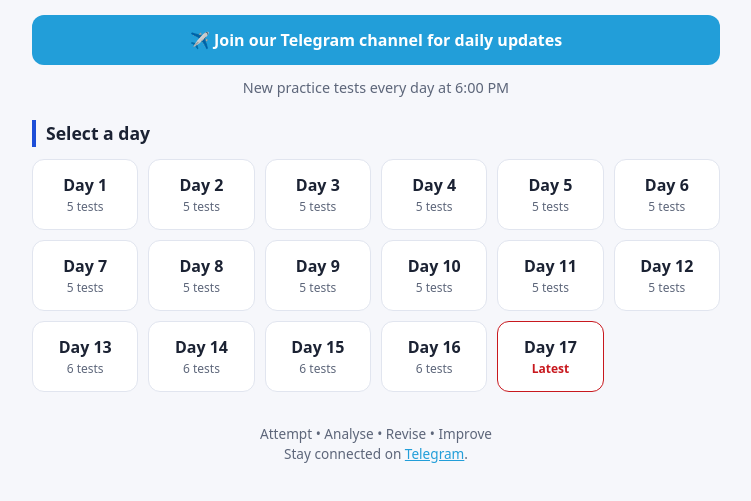
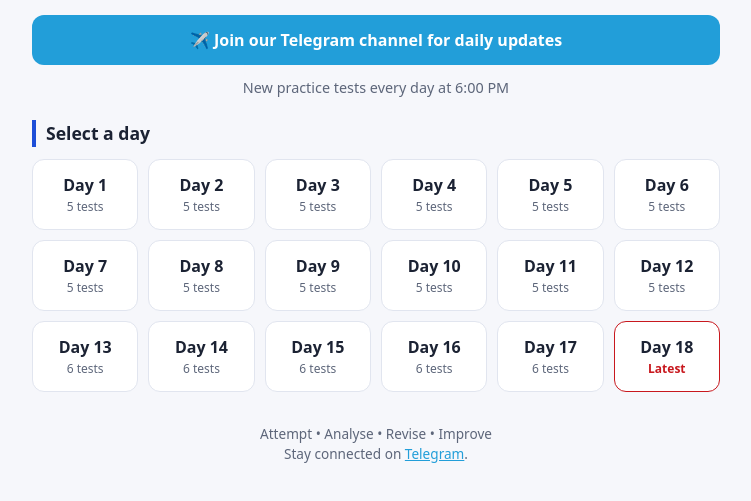
Before and after one commit to Akshara375go/sda-fda-free-series, a plain HTML site: page index.html in a window 1280 px wide. Shown: the part 221-722 px from the top of the page, without its empty margins (264-1015 px from the left). Drawn offline with Linux system fonts and the light colour scheme.

Commit message:
Update index.html

```diff
--- a/index.html
+++ b/index.html
@@ -214,6 +214,14 @@ var DAYS = [
     { s: "mental",   topics: ["Syllogism", "Venn Diagrams"], url: "https://share.gemini.google/PAF8siepVZ5K" },
     { s: "english",  topics: ["Prepositions – Types and Usage", "Conjunctions – Types and Usage"], url: "https://share.gemini.google/Yrp5B4lWGs61" },
     { s: "ca",       topics: ["July 2026 Monthly Compilation – Day 1/2"], url: "https://share.gemini.google/HBxuFhgJIYVs" }
+   ]},
+  { day: 18, tests: [
+    { s: "indhistory", topics: ["Indo-Greeks – Important Rulers and Contributions", "Shakas (Western Kshatrapas) – Important Rulers", "Indo-Parthians – Important Features"], url: "https://share.gemini.google/n7irkH5rIboN" },
+    { s: "science",  topics: ["Biology: Human Digestive System – Organs and Functions", "Digestion and Absorption of Food"], url: "https://share.gemini.google/vW0quTi4pYq7" },
+    { s: "indgeo",   topics: ["Atmospheric Temperature – Factors Affecting Temperature", "Atmospheric Pressure – Pressure Belts of the Earth"], url: "https://share.gemini.google/QJ81nze82pnh" },
+    { s: "mental",   topics: ["Seating Arrangement – Linear Arrangement", "Simple Puzzles"], url: "https://share.gemini.google/CSLM0GUSUJ2p" },
+    { s: "english",  topics: ["Tenses – Types and Usage", "Subject–Verb Agreement"], url: "https://share.gemini.google/hkId5kLd9GGm" },
+    { s: "ca",       topics: ["July 2026 Monthly Compilation – Day 2/2"], url: "https://share.gemini.google/XoOBDPwmJe1x" }
   ]}
 ];
 
```
